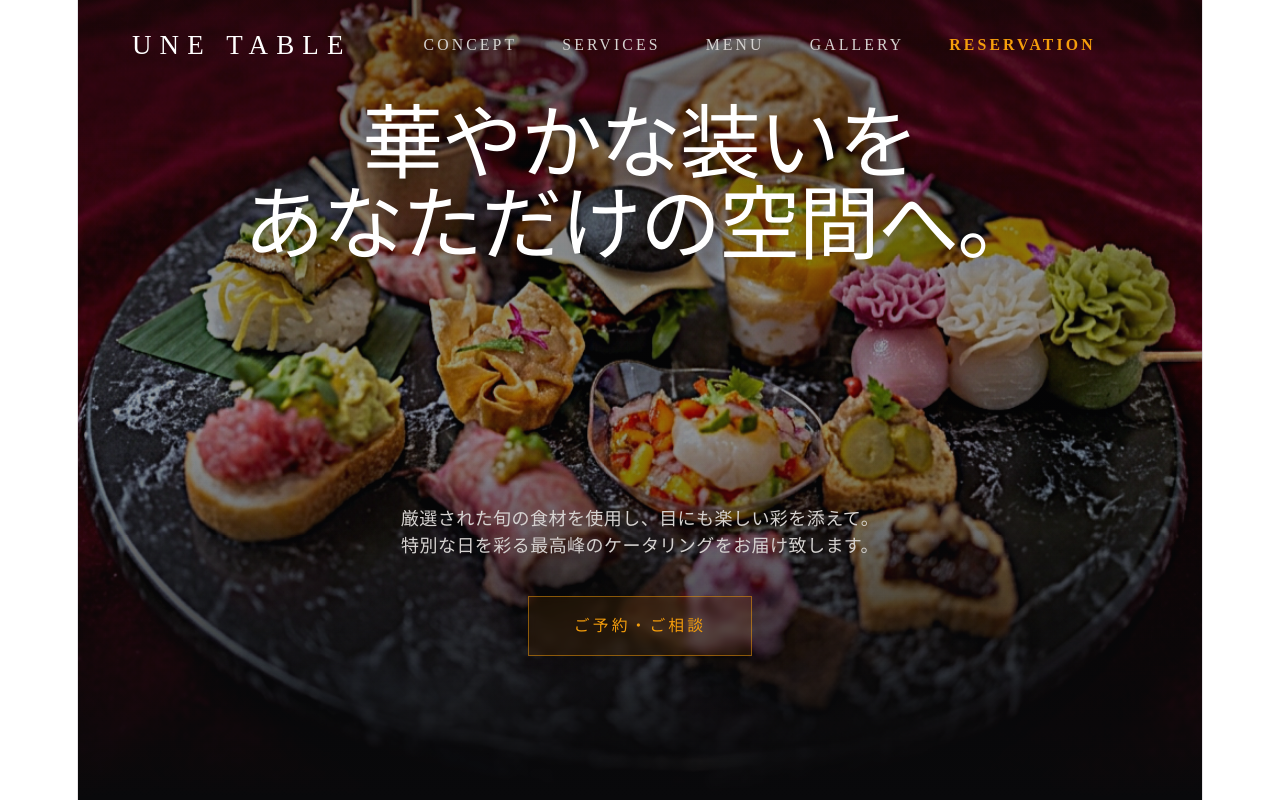
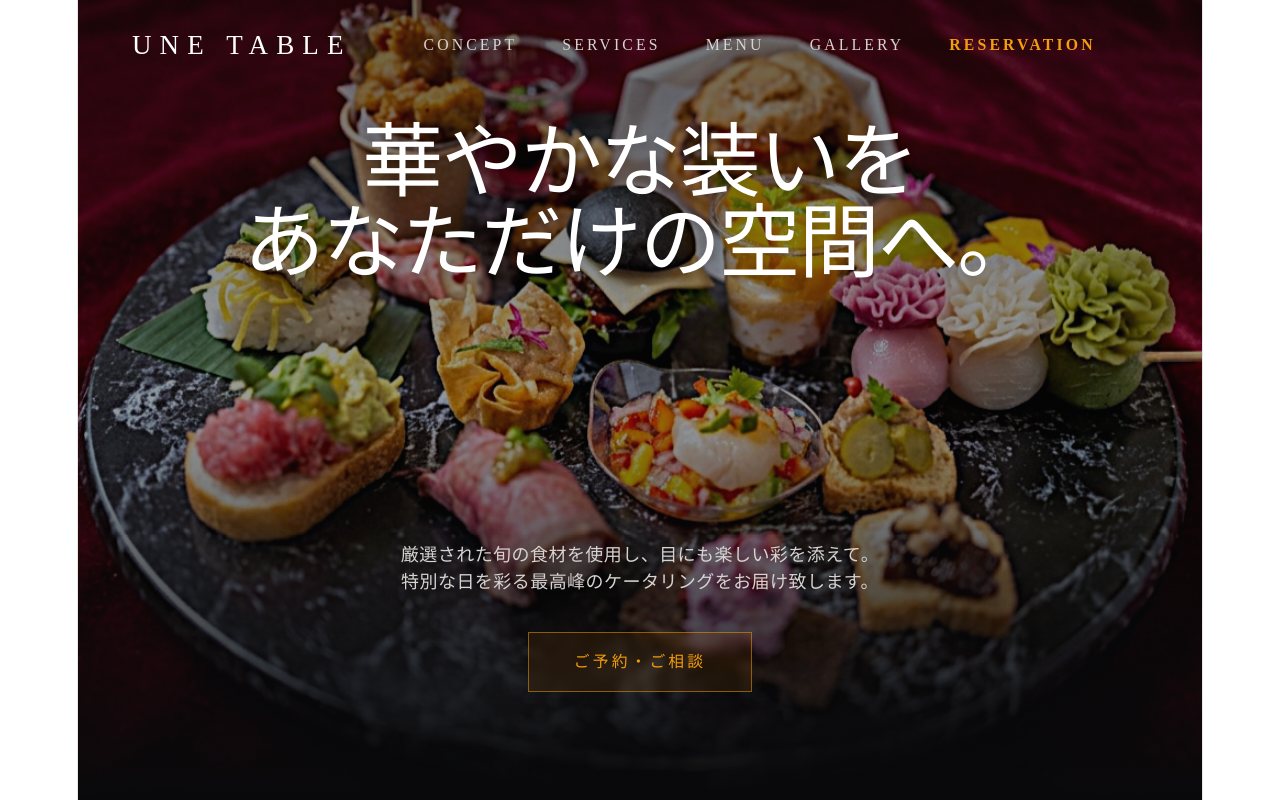
Before and after one commit to naogenbeat-prog/une-table-perfect-, a React (Vite) app: page / in a window 1280 px wide. Shown: the top 800 px of the page. Built offline with nearby package versions, Linux system fonts and the light colour scheme.

Commit message:
Update App.jsx

```diff
--- a/src/App.jsx
+++ b/src/App.jsx
@@ -66,7 +66,7 @@ const Hero = () => (
     </div>
 
     {/* ▼ 高さを画面いっぱい（h-full）にして、要素を上下に分ける（flex-col）設定 ▼ */}
-    <div className="relative z-10 flex flex-col h-full px-4 max-w-4xl mx-auto pt-32 pb-24 md:pb-32">
+    <div className="relative z-10 flex flex-col h-full px-4 max-w-4xl mx-auto pt-32 pb-32 md:pb-24">
 
       {/* 👑 ここが「ド真ん中」のエリア（flex-1 で上下の余白を自動で押し広げる） */}
       <div className="flex-1 flex flex-col justify-center items-center">
```
